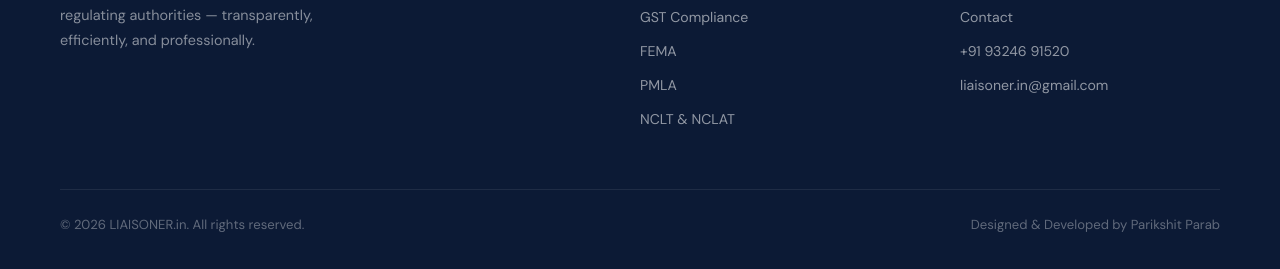
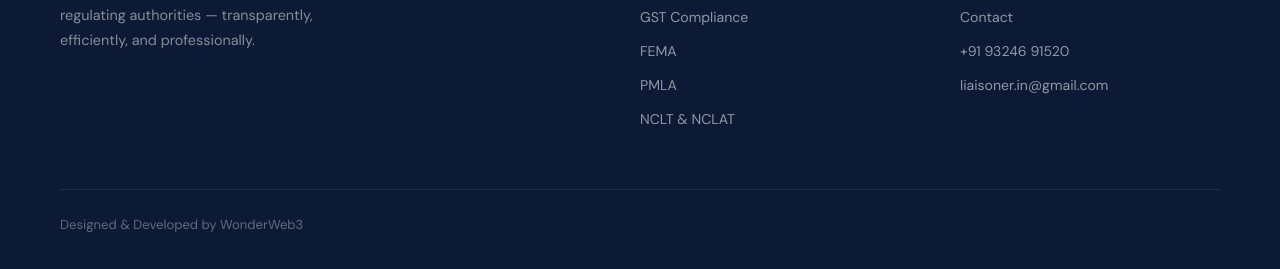
Before and after one commit to Viren8621/website, a plain HTML site: page index.html in a window 1280 px wide. Shown: the part 4836-5105 px from the top of the page. Drawn offline with nearby package versions, Linux system fonts and the light colour scheme.

Commit message:
Update index.html

```diff
--- a/index.html
+++ b/index.html
@@ -868,8 +868,12 @@
       </div>
     </div>
     <div class="footer-bottom">
-      <p>© 2026 LIAISONER.in. All rights reserved.</p>
-      <p>Designed & Developed by Parikshit Parab</p>
+     <p>
+  Designed &amp; Developed by
+  <a href="https://www.wonderweb3.in" target="_blank" rel="noopener noreferrer">
+    WonderWeb3
+  </a>
+</p>
     </div>
   </div>
 </footer>
```
